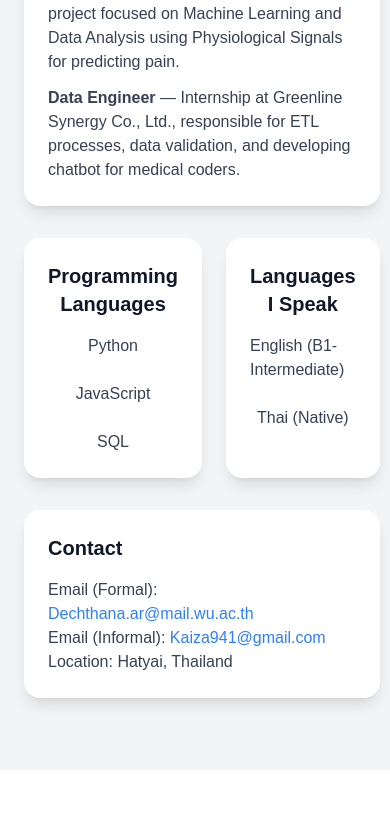
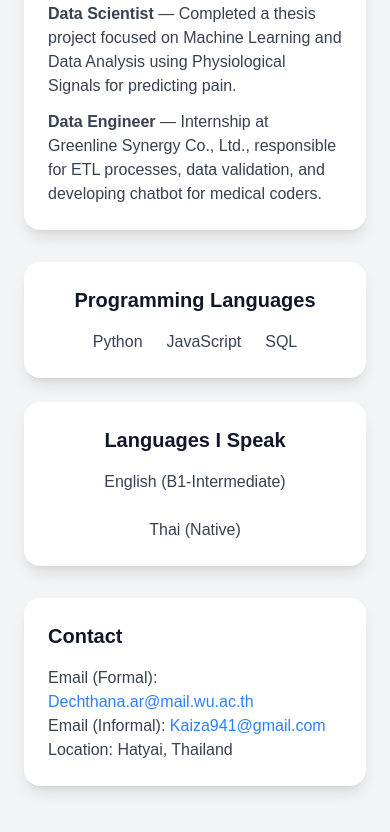
Before and after one commit to Datchthana1/MyResumeWebApplication, a Next.js app: page / in a window 390 px wide. Shown: the part 995-1827 px from the top of the page. Before the commit the page ends 1765 px from the top, so only its background shows below. Built offline with nearby package versions, Linux system fonts and the light colour scheme.

Commit message:
EditedPages-Gap2

```diff
--- a/app/page.jsx
+++ b/app/page.jsx
@@ -85,7 +85,7 @@ export default function Portfolio() {
             </ul>
           </div>
 
-          <div className="flex flex-row justify-evenly gap-6">
+          <div className="flex flex-col justify-evenly gap-6 md:flex-row">
             {/* Skills Section */}
             <div className="bg-white rounded-2xl shadow-lg p-6 w-full">
               <h2 className="text-xl font-bold text-center mb-4">
```
